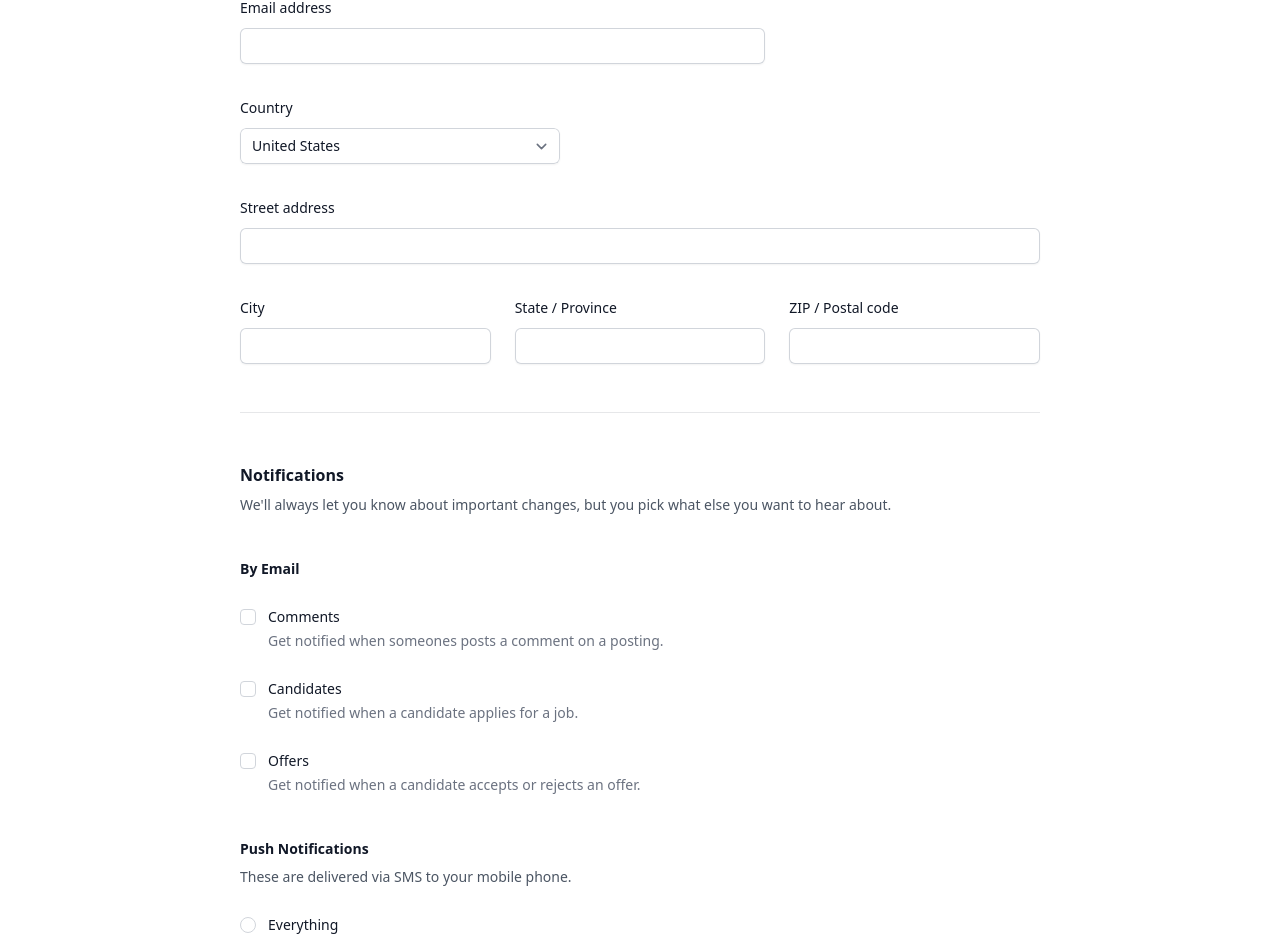
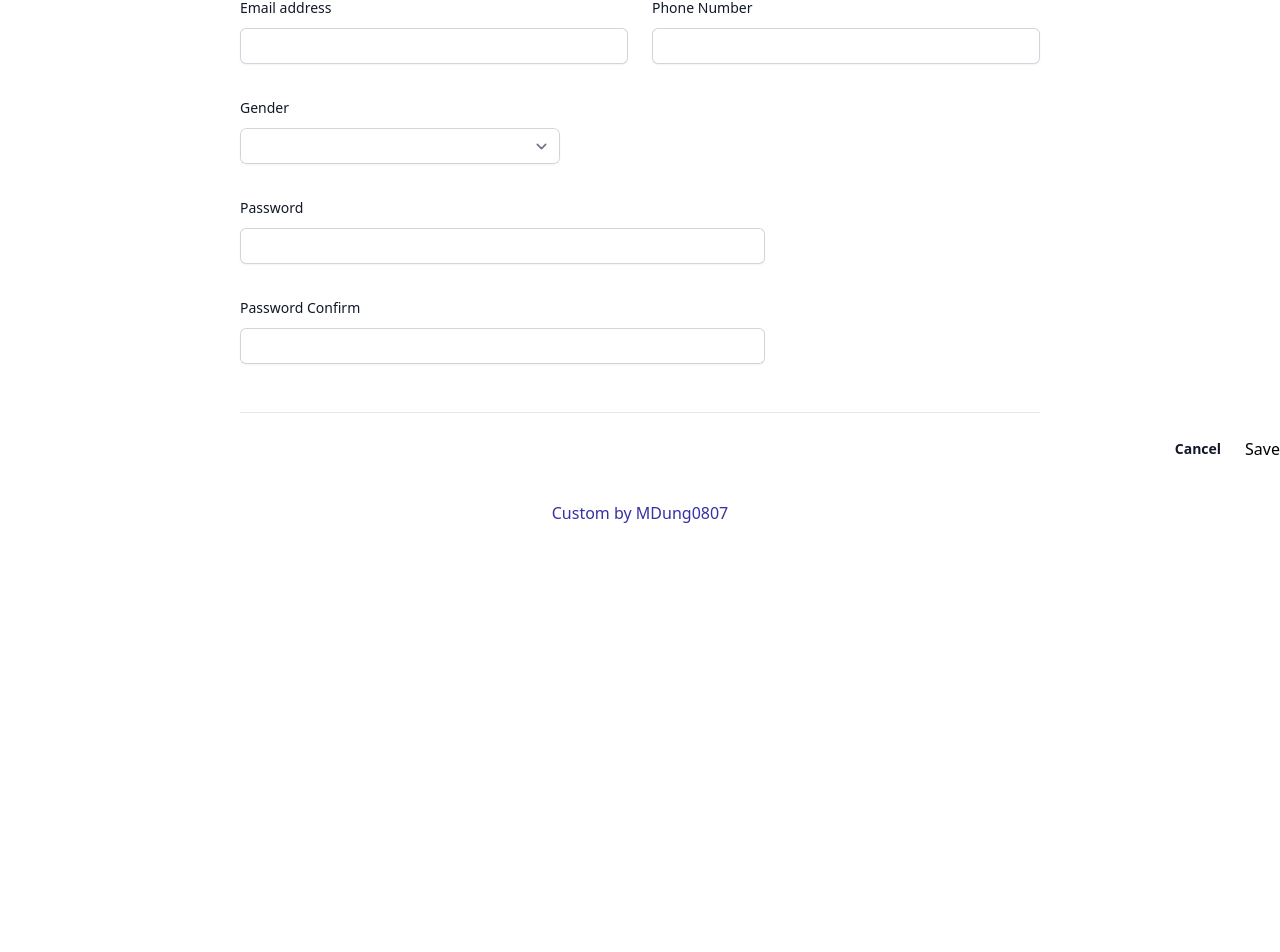
Before and after one commit to MDung0807/OnlineTestUI, a Vue app: page /register in a window 1280 px wide. Shown: the part 653-1605 px from the top of the page. After the commit the page ends 1218 px from the top, so only its background shows below. Built offline with nearby package versions, Linux system fonts and the light colour scheme; what tw-elements would draw is missing.

Commit message:
update form register

```diff
--- a/src/services/AuthService.js
+++ b/src/services/AuthService.js
@@ -21,8 +21,24 @@ class LoginService {
         return message
     }
     async register(data){
-        responseEntity = await BaseAPI.sendRequest(registerAPI, data)
-            return responseEntity.data
+        const formData = new FormData();
+        formData.append("username", data.username)
+        formData.append('password', data.password)
+        formData.append("firstName", data.firstName)
+        formData.append("lastName", data.lastName)
+        formData.append("email", data.email)
+        formData.append("phoneNumber", data.phoneNumber)
+        formData.append("gender", data.gender)
+        formData.append("avatar", data.avatar)
+
+        try {
+            responseEntity = await BaseAPI.sendRequest(registerAPI, formData)
+            message = responseEntity.data
+        }
+        catch (e){
+            console.log(e)
+        }
+        return message
     }
     async resetPassword(data){
         return await  BaseAPI.sendRequest(resetPasswordAPI, data);
--- /dev/null
+++ b/src/utils/GetImage.js
@@ -0,0 +1,16 @@
+export default function getImage(object){
+    let dataUrl = object.src.split(',')
+    let base64 = dataUrl[1];
+    let mime = dataUrl[0].match(/:(.*?);/)[1];
+    let bin = atob(base64);
+    let length = bin.length;
+// From http://stackoverflow.com/questions/14967647/ (continues on next line)
+// encode-decode-image-with-base64-breaks-image (2013-04-21)
+    let buf = new ArrayBuffer(length);
+    let arr = new Uint8Array(buf);
+    bin
+        .split('')
+        .forEach((e,i)=>arr[i]=e.charCodeAt(0));
+
+    return new File([buf],'image',{type:mime});
+}
--- a/src/views/Register.vue
+++ b/src/views/Register.vue
@@ -10,7 +10,12 @@
               <label for="username" class="block text-sm font-medium leading-6 text-gray-900">Username</label>
               <div class="mt-2">
                 <div class="flex rounded-md shadow-sm ring-1 ring-inset ring-gray-300 focus-within:ring-2 focus-within:ring-inset focus-within:ring-indigo-600 sm:max-w-md">
-                  <input type="text" name="username" id="username" autocomplete="username" class="block flex-1 border-0 bg-transparent py-1.5 pl-1 text-gray-900 placeholder:text-gray-400 focus:ring-0 sm:text-sm sm:leading-6" placeholder="janesmith" />
+                  <input type="text"
+                         name="username"
+                         id="username"
+                         autocomplete="username"
+                         v-model="user.username"
+                         class="block flex-1 border-0 bg-transparent py-1.5 pl-1 text-gray-900 placeholder:text-gray-400 focus:ring-0 sm:text-sm sm:leading-6" placeholder="janesmith" />
                 </div>
               </div>
             </div>
@@ -26,10 +31,14 @@
             <div class="col-span-full">
               <label for="photo" class="block text-sm font-medium leading-6 text-gray-900">Photo</label>
               <div class="mt-2 flex items-center gap-x-3">
-                <img src="../assets/images/noneAvatar.jpg" class="h-12 w-12 text-gray-300" aria-hidden="false" />
+                <input id="inputFile"
+                       @change="reviewImage"
+                    type="file">
+                <img src="../assets/images/noneAvatar.jpg"
+                      id="avatar"
+                     class="h-12 w-12 text-gray-300" aria-hidden="false" />
                 <button type="button"
                 class="rounded-md bg-white px-2.5 py-1.5 text-sm font-semibold text-gray-900 shadow-sm ring-1 ring-inset ring-gray-300 hover:bg-gray-50"
-
                 >Change</button>
               </div>
             </div>
@@ -61,136 +70,223 @@
             <div class="sm:col-span-3">
               <label for="first-name" class="block text-sm font-medium leading-6 text-gray-900">First name</label>
               <div class="mt-2">
-                <input type="text" name="first-name" id="first-name" autocomplete="given-name" class="block w-full rounded-md border-0 py-1.5 text-gray-900 shadow-sm ring-1 ring-inset ring-gray-300 placeholder:text-gray-400 focus:ring-2 focus:ring-inset focus:ring-indigo-600 sm:text-sm sm:leading-6" />
+                <input type="text"
+                       name="first-name"
+                       id="first-name"
+                       autocomplete="given-name"
+                       v-model="user.firstName"
+                       class="block w-full rounded-md border-0 py-1.5 text-gray-900 shadow-sm ring-1 ring-inset ring-gray-300 placeholder:text-gray-400 focus:ring-2 focus:ring-inset focus:ring-indigo-600 sm:text-sm sm:leading-6" />
               </div>
             </div>
 
             <div class="sm:col-span-3">
               <label for="last-name" class="block text-sm font-medium leading-6 text-gray-900">Last name</label>
               <div class="mt-2">
-                <input type="text" name="last-name" id="last-name" autocomplete="family-name" class="block w-full rounded-md border-0 py-1.5 text-gray-900 shadow-sm ring-1 ring-inset ring-gray-300 placeholder:text-gray-400 focus:ring-2 focus:ring-inset focus:ring-indigo-600 sm:text-sm sm:leading-6" />
+                <input type="text"
+                       name="last-name"
+                       id="last-name"
+                       autocomplete="family-name"
+                       v-model="user.lastName"
+                       class="block w-full rounded-md border-0 py-1.5 text-gray-900 shadow-sm ring-1 ring-inset ring-gray-300 placeholder:text-gray-400 focus:ring-2 focus:ring-inset focus:ring-indigo-600 sm:text-sm sm:leading-6" />
+              </div>
+            </div>
+
+            <div class="sm:col-span-3">
+              <label for="email" class="block text-sm font-medium leading-6 text-gray-900">Email address</label>
+              <div class="mt-2">
+                <input id="email"
+                       name="email"
+                       type="email"
+                       autocomplete="email"
+                       v-model="user.email"
+                       class="block w-full rounded-md border-0 py-1.5 text-gray-900 shadow-sm ring-1 ring-inset ring-gray-300 placeholder:text-gray-400 focus:ring-2 focus:ring-inset focus:ring-indigo-600 sm:text-sm sm:leading-6" />
+              </div>
+            </div>
+            <div class="sm:col-span-3">
+              <label  class="block text-sm font-medium leading-6 text-gray-900">Phone Number</label>
+              <div class="mt-2">
+                <input id="phoneNumber"
+                       name="phoneNumber"
+                       type="text"
+                       autocomplete="phoneNumber"
+                       v-model="user.phoneNumber"
+                       class="block w-full rounded-md border-0 py-1.5 text-gray-900 shadow-sm ring-1 ring-inset ring-gray-300 placeholder:text-gray-400 focus:ring-2 focus:ring-inset focus:ring-indigo-600 sm:text-sm sm:leading-6" />
+              </div>
+            </div>
+
+            <div class="sm:col-span-3">
+              <label for="country" class="block text-sm font-medium leading-6 text-gray-900">Gender</label>
+              <div class="mt-2">
+                <select id="country"
+                        name="country"
+                        autocomplete="country-name"
+                        v-model="user.gender"
+                        class="block w-full rounded-md border-0 py-1.5 text-gray-900 shadow-sm ring-1 ring-inset ring-gray-300 focus:ring-2 focus:ring-inset focus:ring-indigo-600 sm:max-w-xs sm:text-sm sm:leading-6">
+                  <option>Other</option>
+                  <option>Male</option>
+                  <option>Female</option>
+                </select>
               </div>
             </div>
 
             <div class="sm:col-span-4">
-              <label for="email" class="block text-sm font-medium leading-6 text-gray-900">Email address</label>
+              <label  class="block text-sm font-medium leading-6 text-gray-900">Password</label>
               <div class="mt-2">
-                <input id="email" name="email" type="email" autocomplete="email" class="block w-full rounded-md border-0 py-1.5 text-gray-900 shadow-sm ring-1 ring-inset ring-gray-300 placeholder:text-gray-400 focus:ring-2 focus:ring-inset focus:ring-indigo-600 sm:text-sm sm:leading-6" />
+                <input id="password"
+                       name="password"
+                       type="password" autocomplete=""
+                       v-model="user.password"
+                       class="block w-full rounded-md border-0 py-1.5 text-gray-900 shadow-sm ring-1 ring-inset ring-gray-300 placeholder:text-gray-400 focus:ring-2 focus:ring-inset focus:ring-indigo-600 sm:text-sm sm:leading-6" />
               </div>
             </div>
-
-            <div class="sm:col-span-3">
-              <label for="country" class="block text-sm font-medium leading-6 text-gray-900">Country</label>
+            <div class="sm:col-span-4">
+              <label  class="block text-sm font-medium leading-6 text-gray-900">Password Confirm</label>
               <div class="mt-2">
-                <select id="country" name="country" autocomplete="country-name" class="block w-full rounded-md border-0 py-1.5 text-gray-900 shadow-sm ring-1 ring-inset ring-gray-300 focus:ring-2 focus:ring-inset focus:ring-indigo-600 sm:max-w-xs sm:text-sm sm:leading-6">
-                  <option>United States</option>
-                  <option>Canada</option>
-                  <option>Mexico</option>
-                </select>
+                <input id="passwordConfirm" name="passwordConfirm" type="password"
+                       class="block w-full rounded-md border-0 py-1.5 text-gray-900 shadow-sm ring-1 ring-inset ring-gray-300 placeholder:text-gray-400 focus:ring-2 focus:ring-inset focus:ring-indigo-600 sm:text-sm sm:leading-6" />
               </div>
             </div>
+            <p id="messageResponse"></p>
 
-            <div class="col-span-full">
-              <label for="street-address" class="block text-sm font-medium leading-6 text-gray-900">Street address</label>
-              <div class="mt-2">
-                <input type="text" name="street-address" id="street-address" autocomplete="street-address" class="block w-full rounded-md border-0 py-1.5 text-gray-900 shadow-sm ring-1 ring-inset ring-gray-300 placeholder:text-gray-400 focus:ring-2 focus:ring-inset focus:ring-indigo-600 sm:text-sm sm:leading-6" />
-              </div>
-            </div>
+<!--            <div class="col-span-full">-->
+<!--              <label for="street-address" class="block text-sm font-medium leading-6 text-gray-900">Street address</label>-->
+<!--              <div class="mt-2">-->
+<!--                <input type="text" name="street-address" id="street-address" autocomplete="street-address" class="block w-full rounded-md border-0 py-1.5 text-gray-900 shadow-sm ring-1 ring-inset ring-gray-300 placeholder:text-gray-400 focus:ring-2 focus:ring-inset focus:ring-indigo-600 sm:text-sm sm:leading-6" />-->
+<!--              </div>-->
+<!--            </div>-->
 
-            <div class="sm:col-span-2 sm:col-start-1">
-              <label for="city" class="block text-sm font-medium leading-6 text-gray-900">City</label>
-              <div class="mt-2">
-                <input type="text" name="city" id="city" autocomplete="address-level2" class="block w-full rounded-md border-0 py-1.5 text-gray-900 shadow-sm ring-1 ring-inset ring-gray-300 placeholder:text-gray-400 focus:ring-2 focus:ring-inset focus:ring-indigo-600 sm:text-sm sm:leading-6" />
-              </div>
-            </div>
+<!--            <div class="sm:col-span-2 sm:col-start-1">-->
+<!--              <label for="city" class="block text-sm font-medium leading-6 text-gray-900">City</label>-->
+<!--              <div class="mt-2">-->
+<!--                <input type="text" name="city" id="city" autocomplete="address-level2" class="block w-full rounded-md border-0 py-1.5 text-gray-900 shadow-sm ring-1 ring-inset ring-gray-300 placeholder:text-gray-400 focus:ring-2 focus:ring-inset focus:ring-indigo-600 sm:text-sm sm:leading-6" />-->
+<!--              </div>-->
+<!--            </div>-->
 
-            <div class="sm:col-span-2">
-              <label for="region" class="block text-sm font-medium leading-6 text-gray-900">State / Province</label>
-              <div class="mt-2">
-                <input type="text" name="region" id="region" autocomplete="address-level1" class="block w-full rounded-md border-0 py-1.5 text-gray-900 shadow-sm ring-1 ring-inset ring-gray-300 placeholder:text-gray-400 focus:ring-2 focus:ring-inset focus:ring-indigo-600 sm:text-sm sm:leading-6" />
-              </div>
-            </div>
+<!--            <div class="sm:col-span-2">-->
+<!--              <label for="region" class="block text-sm font-medium leading-6 text-gray-900">State / Province</label>-->
+<!--              <div class="mt-2">-->
+<!--                <input type="text" name="region" id="region" autocomplete="address-level1" class="block w-full rounded-md border-0 py-1.5 text-gray-900 shadow-sm ring-1 ring-inset ring-gray-300 placeholder:text-gray-400 focus:ring-2 focus:ring-inset focus:ring-indigo-600 sm:text-sm sm:leading-6" />-->
+<!--              </div>-->
+<!--            </div>-->
 
-            <div class="sm:col-span-2">
-              <label for="postal-code" class="block text-sm font-medium leading-6 text-gray-900">ZIP / Postal code</label>
-              <div class="mt-2">
-                <input type="text" name="postal-code" id="postal-code" autocomplete="postal-code" class="block w-full rounded-md border-0 py-1.5 text-gray-900 shadow-sm ring-1 ring-inset ring-gray-300 placeholder:text-gray-400 focus:ring-2 focus:ring-inset focus:ring-indigo-600 sm:text-sm sm:leading-6" />
-              </div>
-            </div>
+<!--            <div class="sm:col-span-2">-->
+<!--              <label for="postal-code" class="block text-sm font-medium leading-6 text-gray-900">ZIP / Postal code</label>-->
+<!--              <div class="mt-2">-->
+<!--                <input type="text" name="postal-code" id="postal-code" autocomplete="postal-code" class="block w-full rounded-md border-0 py-1.5 text-gray-900 shadow-sm ring-1 ring-inset ring-gray-300 placeholder:text-gray-400 focus:ring-2 focus:ring-inset focus:ring-indigo-600 sm:text-sm sm:leading-6" />-->
+<!--              </div>-->
+<!--            </div>-->
           </div>
         </div>
 
-        <div class="border-b border-gray-900/10 pb-12">
-          <h2 class="text-base font-semibold leading-7 text-gray-900">Notifications</h2>
-          <p class="mt-1 text-sm leading-6 text-gray-600">We'll always let you know about important changes, but you pick what else you want to hear about.</p>
+<!--        <div class="border-b border-gray-900/10 pb-12">-->
+<!--          <h2 class="text-base font-semibold leading-7 text-gray-900">Notifications</h2>-->
+<!--          <p class="mt-1 text-sm leading-6 text-gray-600">We'll always let you know about important changes, but you pick what else you want to hear about.</p>-->
 
-          <div class="mt-10 space-y-10">
-            <fieldset>
-              <legend class="text-sm font-semibold leading-6 text-gray-900">By Email</legend>
-              <div class="mt-6 space-y-6">
-                <div class="relative flex gap-x-3">
-                  <div class="flex h-6 items-center">
-                    <input id="comments" name="comments" type="checkbox" class="h-4 w-4 rounded border-gray-300 text-indigo-600 focus:ring-indigo-600" />
-                  </div>
-                  <div class="text-sm leading-6">
-                    <label for="comments" class="font-medium text-gray-900">Comments</label>
-                    <p class="text-gray-500">Get notified when someones posts a comment on a posting.</p>
-                  </div>
-                </div>
-                <div class="relative flex gap-x-3">
-                  <div class="flex h-6 items-center">
-                    <input id="candidates" name="candidates" type="checkbox" class="h-4 w-4 rounded border-gray-300 text-indigo-600 focus:ring-indigo-600" />
-                  </div>
-                  <div class="text-sm leading-6">
-                    <label for="candidates" class="font-medium text-gray-900">Candidates</label>
-                    <p class="text-gray-500">Get notified when a candidate applies for a job.</p>
-                  </div>
-                </div>
-                <div class="relative flex gap-x-3">
-                  <div class="flex h-6 items-center">
-                    <input id="offers" name="offers" type="checkbox" class="h-4 w-4 rounded border-gray-300 text-indigo-600 focus:ring-indigo-600" />
-                  </div>
-                  <div class="text-sm leading-6">
-                    <label for="offers" class="font-medium text-gray-900">Offers</label>
-                    <p class="text-gray-500">Get notified when a candidate accepts or rejects an offer.</p>
-                  </div>
-                </div>
-              </div>
-            </fieldset>
-            <fieldset>
-              <legend class="text-sm font-semibold leading-6 text-gray-900">Push Notifications</legend>
-              <p class="mt-1 text-sm leading-6 text-gray-600">These are delivered via SMS to your mobile phone.</p>
-              <div class="mt-6 space-y-6">
-                <div class="flex items-center gap-x-3">
-                  <input id="push-everything" name="push-notifications" type="radio" class="h-4 w-4 border-gray-300 text-indigo-600 focus:ring-indigo-600" />
-                  <label for="push-everything" class="block text-sm font-medium leading-6 text-gray-900">Everything</label>
-                </div>
-                <div class="flex items-center gap-x-3">
-                  <input id="push-email" name="push-notifications" type="radio" class="h-4 w-4 border-gray-300 text-indigo-600 focus:ring-indigo-600" />
-                  <label for="push-email" class="block text-sm font-medium leading-6 text-gray-900">Same as email</label>
-                </div>
-                <div class="flex items-center gap-x-3">
-                  <input id="push-nothing" name="push-notifications" type="radio" class="h-4 w-4 border-gray-300 text-indigo-600 focus:ring-indigo-600" />
-                  <label for="push-nothing" class="block text-sm font-medium leading-6 text-gray-900">No push notifications</label>
-                </div>
-              </div>
-            </fieldset>
-          </div>
-        </div>
+<!--          <div class="mt-10 space-y-10">-->
+<!--            <fieldset>-->
+<!--              <legend class="text-sm font-semibold leading-6 text-gray-900">By Email</legend>-->
+<!--              <div class="mt-6 space-y-6">-->
+<!--                <div class="relative flex gap-x-3">-->
+<!--                  <div class="flex h-6 items-center">-->
+<!--                    <input id="comments" name="comments" type="checkbox" class="h-4 w-4 rounded border-gray-300 text-indigo-600 focus:ring-indigo-600" />-->
+<!--                  </div>-->
+<!--                  <div class="text-sm leading-6">-->
+<!--                    <label for="comments" class="font-medium text-gray-900">Comments</label>-->
+<!--                    <p class="text-gray-500">Get notified when someones posts a comment on a posting.</p>-->
+<!--                  </div>-->
+<!--                </div>-->
+<!--                <div class="relative flex gap-x-3">-->
+<!--                  <div class="flex h-6 items-center">-->
+<!--                    <input id="candidates" name="candidates" type="checkbox" class="h-4 w-4 rounded border-gray-300 text-indigo-600 focus:ring-indigo-600" />-->
+<!--                  </div>-->
+<!--                  <div class="text-sm leading-6">-->
+<!--                    <label for="candidates" class="font-medium text-gray-900">Candidates</label>-->
+<!--                    <p class="text-gray-500">Get notified when a candidate applies for a job.</p>-->
+<!--                  </div>-->
+<!--                </div>-->
+<!--                <div class="relative flex gap-x-3">-->
+<!--                  <div class="flex h-6 items-center">-->
+<!--                    <input id="offers" name="offers" type="checkbox" class="h-4 w-4 rounded border-gray-300 text-indigo-600 focus:ring-indigo-600" />-->
+<!--                  </div>-->
+<!--                  <div class="text-sm leading-6">-->
+<!--                    <label for="offers" class="font-medium text-gray-900">Offers</label>-->
+<!--                    <p class="text-gray-500">Get notified when a candidate accepts or rejects an offer.</p>-->
+<!--                  </div>-->
+<!--                </div>-->
+<!--              </div>-->
+<!--            </fieldset>-->
+<!--            <fieldset>-->
+<!--              <legend class="text-sm font-semibold leading-6 text-gray-900">Push Notifications</legend>-->
+<!--              <p class="mt-1 text-sm leading-6 text-gray-600">These are delivered via SMS to your mobile phone.</p>-->
+<!--              <div class="mt-6 space-y-6">-->
+<!--                <div class="flex items-center gap-x-3">-->
+<!--                  <input id="push-everything" name="push-notifications" type="radio" class="h-4 w-4 border-gray-300 text-indigo-600 focus:ring-indigo-600" />-->
+<!--                  <label for="push-everything" class="block text-sm font-medium leading-6 text-gray-900">Everything</label>-->
+<!--                </div>-->
+<!--                <div class="flex items-center gap-x-3">-->
+<!--                  <input id="push-email" name="push-notifications" type="radio" class="h-4 w-4 border-gray-300 text-indigo-600 focus:ring-indigo-600" />-->
+<!--                  <label for="push-email" class="block text-sm font-medium leading-6 text-gray-900">Same as email</label>-->
+<!--                </div>-->
+<!--                <div class="flex items-center gap-x-3">-->
+<!--                  <input id="push-nothing" name="push-notifications" type="radio" class="h-4 w-4 border-gray-300 text-indigo-600 focus:ring-indigo-600" />-->
+<!--                  <label for="push-nothing" class="block text-sm font-medium leading-6 text-gray-900">No push notifications</label>-->
+<!--                </div>-->
+<!--              </div>-->
+<!--            </fieldset>-->
+<!--          </div>-->
+<!--        </div>-->
       </div>
 
-      <div class="mt-6 flex items-center justify-end gap-x-6">
-        <button type="button" class="text-sm font-semibold leading-6 text-gray-900">Cancel</button>
-        <button type="submit" class="rounded-md bg-indigo-600 px-3 py-2 text-sm font-semibold text-white shadow-sm hover:bg-indigo-500 focus-visible:outline focus-visible:outline-2 focus-visible:outline-offset-2 focus-visible:outline-indigo-600">Save</button>
-      </div>
+
     </form>
+  <div class="mt-6 flex items-center justify-end gap-x-6">
+    <button type="button"
+            class="text-sm font-semibold leading-6 text-gray-900">Cancel</button>
+    <button type="submit"
+            @click="register"
+    >Save</button>
+  </div>
   </template>
 
   <script setup>
   </script>
 
   <script>
+  import AuthService from "@/services/AuthService";
+  import getImage from "@/utils/GetImage";
+  import router from "@/router";
   export default {
-    name: 'RegisterProj'
+    name: 'RegisterProj',
+    data(){
+      return{
+        user:{
+          firstName: '',lastName:'', email:'', phoneNumber:'', gender:'', avatar: File,username:'',password:''
+        },
+      }
+    },
+    methods:{
+       async register(){
+        this.getAvatar()
+        let mess =  await AuthService.register(this.user)
+        if (mess === 'User register success')
+          await router.push('/login')
+        else document.getElementById('messageResponse').innerHTML=mess
+         console.log(mess)
+      },
+
+      validate(){
+
+      },
+      getAvatar(){
+        this.user.avatar = getImage(document.getElementById('avatar').__vnode.props)// note: [buf]
+      },
+      reviewImage (){
+        var image = document.getElementById("inputFile").valueOf()
+        var file = image.files[0]
+
+        document.getElementById("avatar").src = URL.createObjectURL(file)
+      }
+
+    }
   }
 </script>
```
Also changed, not shown: src/services/BaseAPI.js (+4 -3 lines).
